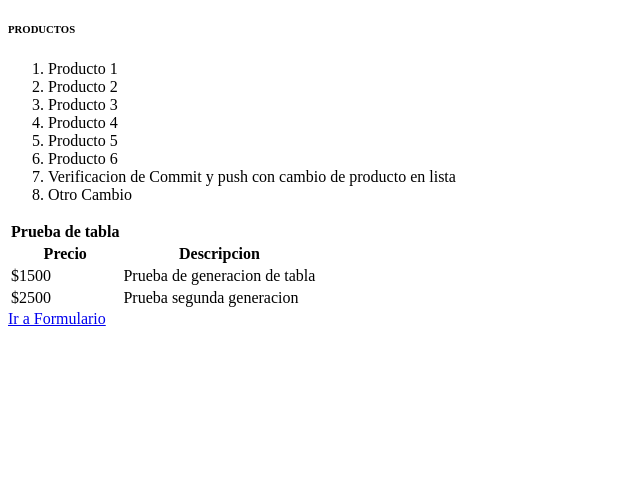
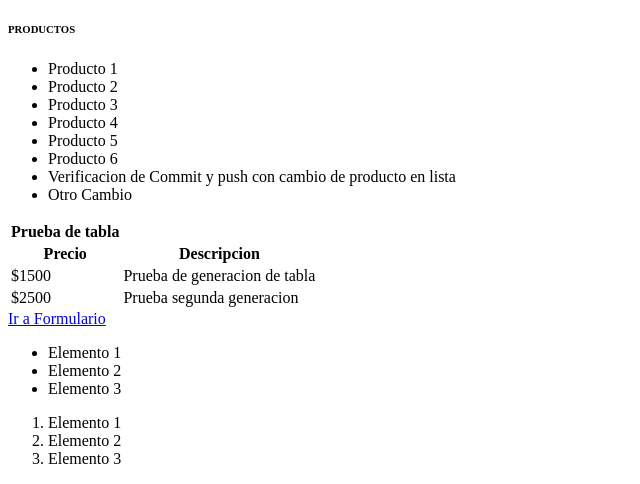
Before and after one commit to DarioAlvez/WebDeveloper, a plain HTML site: page clase1/index.html in a window 1280 px wide. Shown: the part 454-938 px from the top of the page, without its empty margins (0-640 px from the left). Before the commit the page ends 800 px from the top, so only its background shows below. Drawn offline with Linux system fonts and the light colour scheme.

```diff
--- a/Proyecto/style/esilotproyecto.css
+++ b/Proyecto/style/esilotproyecto.css
@@ -111,7 +111,7 @@
 
   padding-left: 10px;
   margin-left: 0px;
-    float: left;
+  float: left;
   background-color: rgb(160, 187, 237);
   border-radius: 10px;
 
@@ -180,5 +180,5 @@
   border: none;
   padding: 10px 20px;
   border-radius: 5px;
-  cursor: pointer;
+
 }
--- a/clase1/index.html
+++ b/clase1/index.html
@@ -17,7 +17,7 @@
         <!---aca va un comentario de prueba -->
         <div>
             <h6>PRODUCTOS</h6>
-            <ol>
+            <ul>
                 <li class="prueba">Producto 1</li>
                 <li class="prueba">Producto 2</li>
                 <li class="prueba">Producto 3</li>
@@ -26,7 +26,7 @@
                 <li class="prueba">Producto 6</li>
                 <li >Verificacion de Commit y push con cambio de producto en lista</li>
                 <li class="prueba">Otro Cambio</li>
-            </ol>
+            </ul>
         </div>
 
 
@@ -61,6 +61,19 @@
         </table>
         <a href="./formularioPrueba.html">Ir a Formulario</a>
 
+        <ul>
+            <li>Elemento 1</li>
+            <li>Elemento 2</li>
+            <li>Elemento 3</li>
+        </ul>
+
+        <!-- Lista ordenada (<b>) -->
+        <ol>
+            <li>Elemento 1</li>
+            <li>Elemento 2</li>
+            <li>Elemento 3</li>
+        </ol>
+
 
 
 
```
